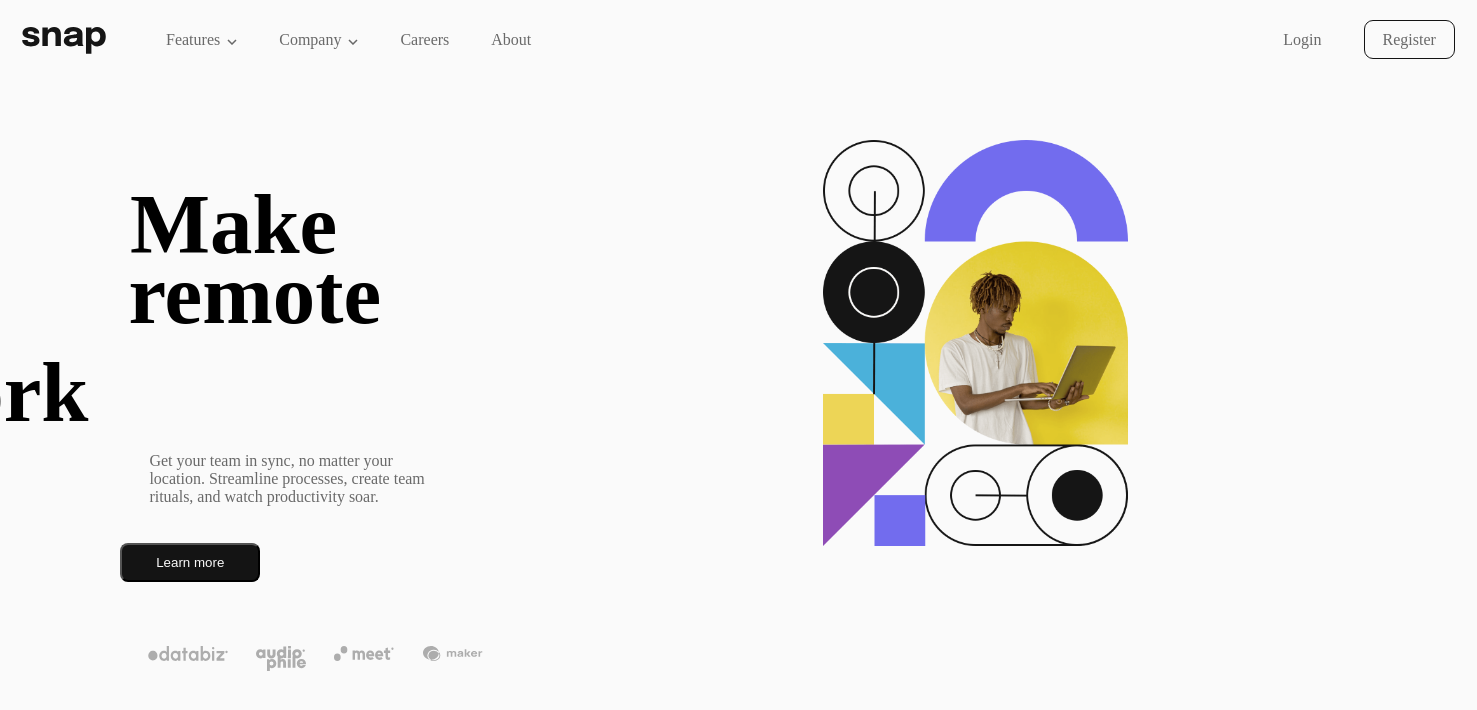
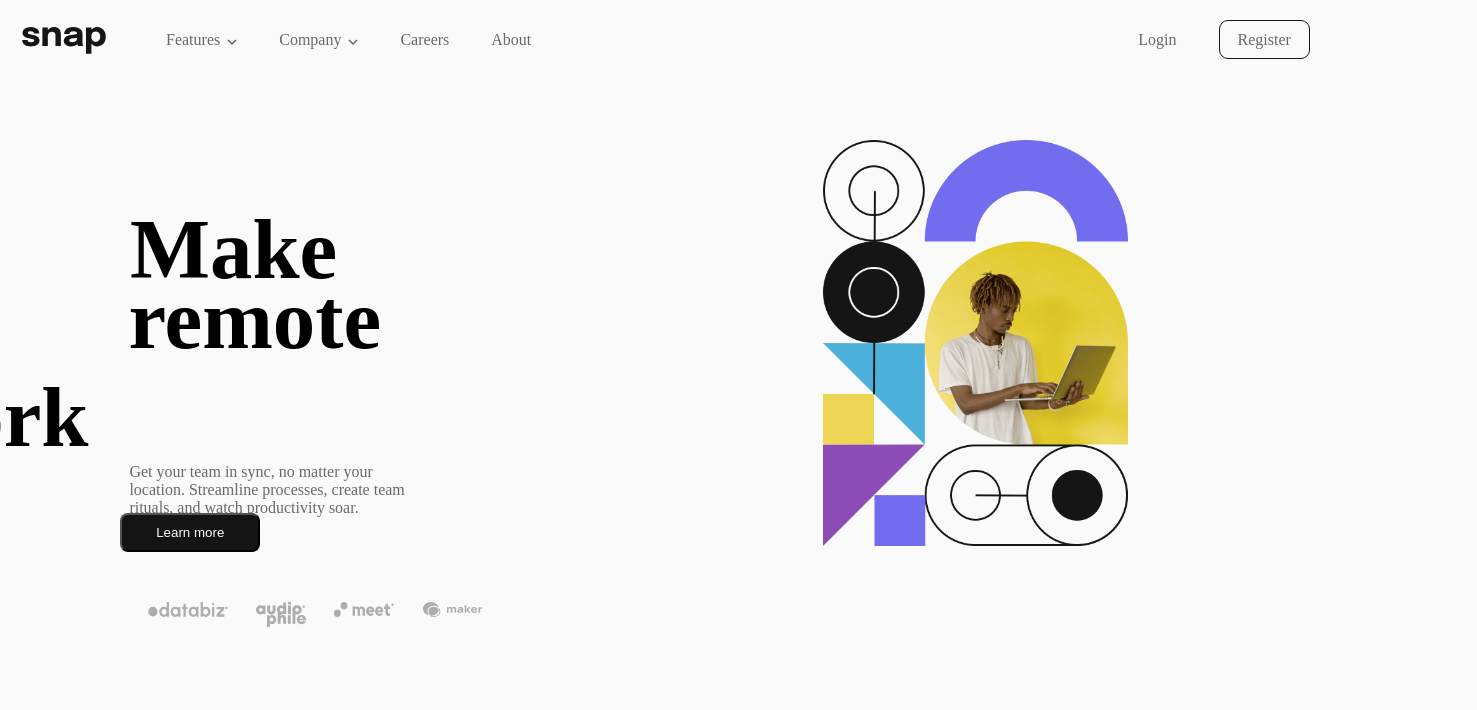
Before and after one commit to Ankitshru/Responsive-Landing-page, a plain HTML site: page index.html in a window 1280 px wide. Shown: the whole page, 1477 px wide, since content can reach past the window. Drawn offline with Linux system fonts and the light colour scheme.

Commit message:
Update index.css

```diff
--- a/index.css
+++ b/index.css
@@ -56,7 +56,7 @@ img#downarrow2 {
 }
 ul.ul-outer2 {
     position: relative;
-    left: 670px;
+    left: 525px;
 }
 /***************Dropdown menu***********************/
 #todo-icon, #calander-icon, #reminder-icon, #planning-icon{
@@ -122,7 +122,7 @@ a:hover{
 /***********main header **************/
 .header-container{
     display: flex;
-    height: 38.5em;
+    height: 34.5em;
     width: 100%;
 
 }
@@ -132,7 +132,7 @@ a:hover{
     flex-direction: column;
     justify-content: space-evenly;
     align-items: center;
-    margin-top: 30px;
+    margin-top: 70px;
 }
 .head-font{
     font-size: 5.3em;
@@ -150,7 +150,7 @@ a:hover{
 .text-description{
     position: relative;
     top: -40px;
-    right: 35px;
+    right: 55px;
     width: 45%;
     height: 10vh;
     color: hsl(0, 0%, 41%);
```
